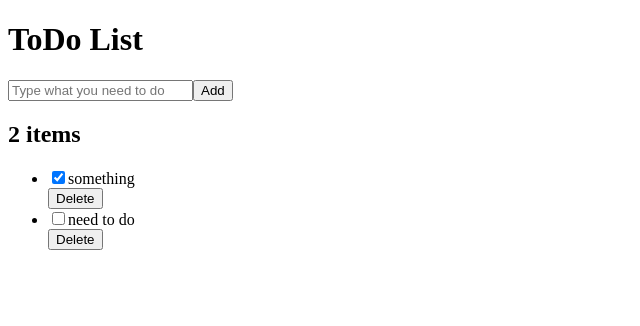
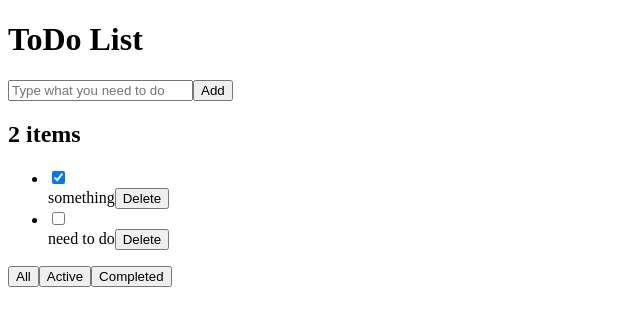
Before and after one commit to PetrovIN/todo-angular, an Angular app: page / in a window 1280 px wide. Shown: the top 326 px of the page, without its empty margins (0-640 px from the left). Built offline with nearby package versions, Linux system fonts and the light colour scheme.

Commit message:
fix todo item edit, add filters all, active, completed

```diff
--- a/src/app/app.component.html
+++ b/src/app/app.component.html
@@ -25,6 +25,19 @@
     </li>
   </ul>
 
+  <div>
+    <button
+        (click)="filter = 'all'"
+        All
+    >All </button>
+    <button
+        (click)="filter = 'active'"
+    >
+        Active</button>
+    <button
+        (click)="filter = 'completed'"
+    >Completed</button>
+</div>
 
 </div>
 
--- a/src/app/item/item.component.html
+++ b/src/app/item/item.component.html
@@ -5,9 +5,9 @@
         (change)="item.completed = !item.completed"
         [checked]="item.completed"
     />
-    <label [for]="item.description" (dblclick)="editable = !editable">{{item.description}}</label>
 
     <div *ngIf="!editable">
+        <label [for]="item.description" (dblclick)="editable = !editable">{{item.description}}</label>
         <!-- <button (click)="editable = !editable">Edit</button> -->
         <button (click)="remove.emit()">Delete</button>
     </div>
```
